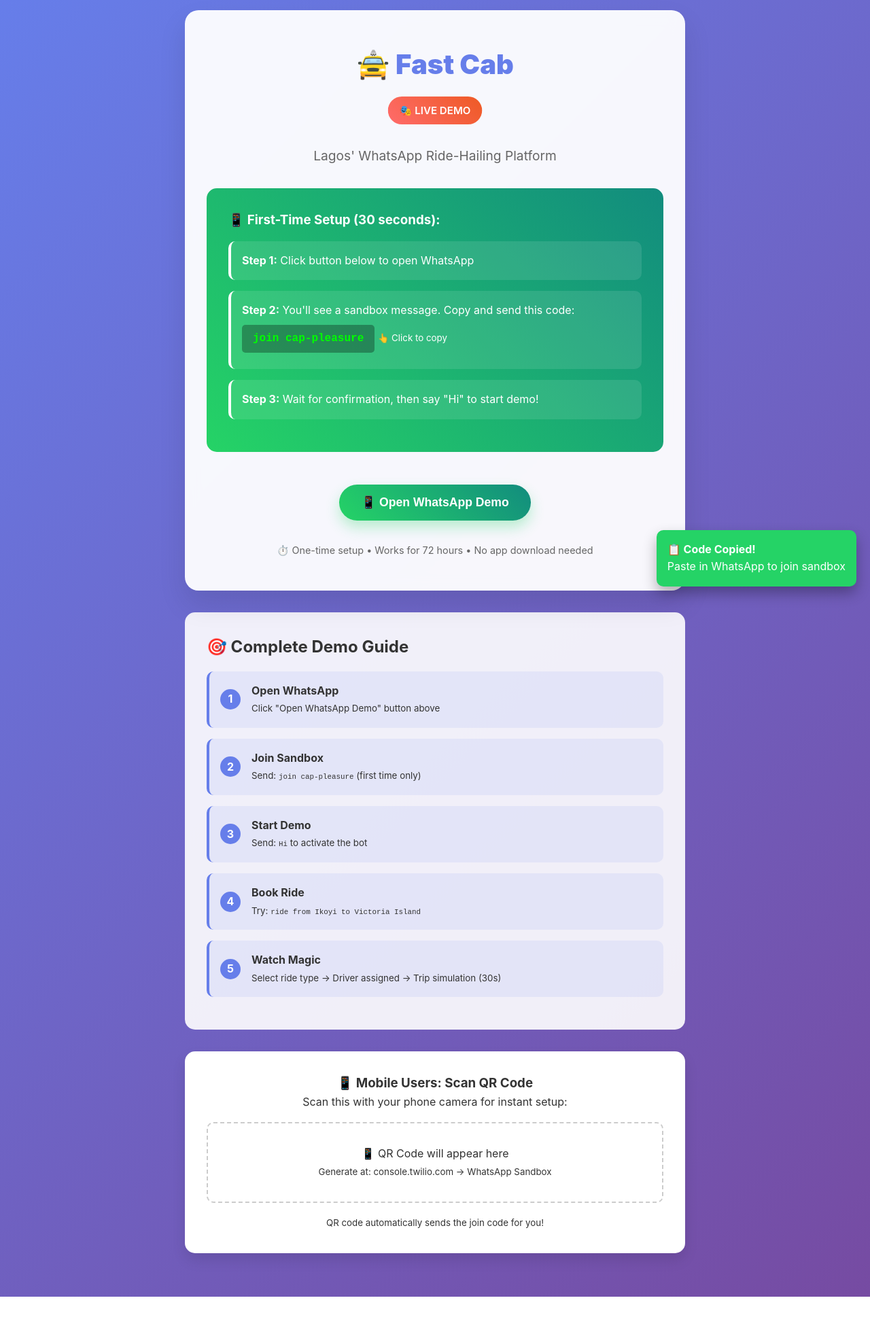
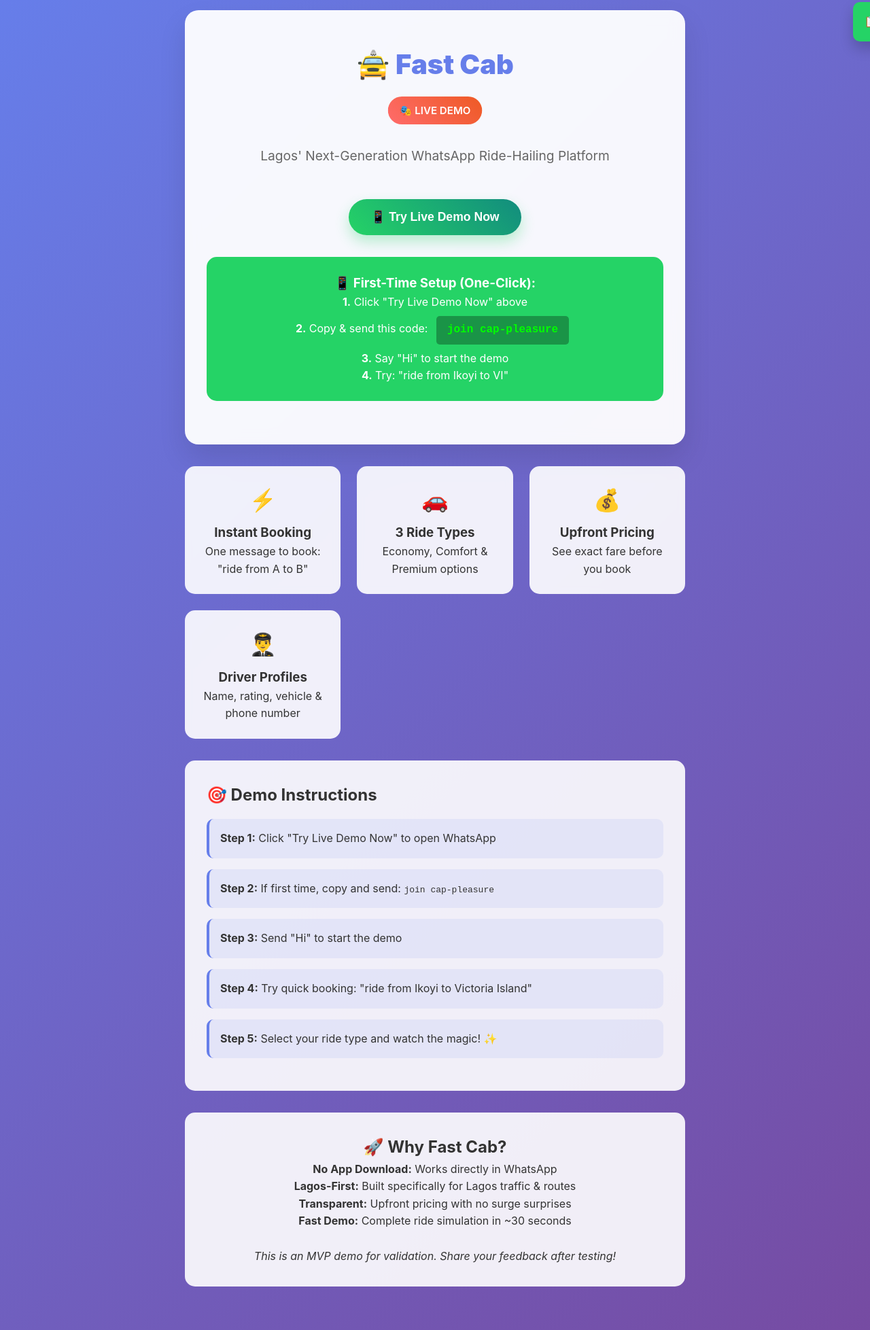
Before and after one commit to Tombra-top/fast-cab-website, a website: page index.html in a window 1280 px wide. Shown: the part 17-1974 px from the top of the page at 68% size. Before the commit the page ends 1925 px from the top, so only its background shows below. Drawn offline with Linux system fonts and the light colour scheme.

Commit message:
Enhanced sandbox setup instructions

```diff
--- a/index.html
+++ b/index.html
@@ -62,41 +62,6 @@
             100% { transform: scale(1); }
         }
 
-        .sandbox-steps {
-            background: linear-gradient(45deg, #25D366, #128C7E);
-            color: white;
-            padding: 2rem;
-            border-radius: 15px;
-            margin: 2rem 0;
-            text-align: left;
-        }
-
-        .sandbox-step {
-            background: rgba(255, 255, 255, 0.1);
-            margin: 1rem 0;
-            padding: 1rem;
-            border-radius: 10px;
-            border-left: 4px solid white;
-        }
-
-        .sandbox-code {
-            background: rgba(0, 0, 0, 0.3);
-            color: #00ff00;
-            padding: 0.5rem 1rem;
-            border-radius: 5px;
-            font-family: 'Courier New', monospace;
-            font-weight: bold;
-            display: inline-block;
-            margin: 0.5rem 0;
-            cursor: pointer;
-            transition: all 0.3s ease;
-        }
-
-        .sandbox-code:hover {
-            background: rgba(0, 0, 0, 0.5);
-            transform: scale(1.05);
-        }
-
         .cta-button {
             background: linear-gradient(45deg, #25D366, #128C7E);
             color: white;
@@ -111,6 +76,8 @@
             margin: 1rem;
             transition: all 0.3s ease;
             box-shadow: 0 10px 20px rgba(37, 211, 102, 0.3);
+            position: relative;
+            overflow: hidden;
         }
 
         .cta-button:hover {
@@ -118,7 +85,72 @@
             box-shadow: 0 15px 30px rgba(37, 211, 102, 0.4);
         }
 
-        .step-by-step {
+        .cta-button:active {
+            transform: translateY(-1px);
+        }
+
+        .cta-button.loading {
+            background: linear-gradient(45deg, #128C7E, #25D366);
+            animation: loading-gradient 1.5s ease-in-out infinite;
+        }
+
+        @keyframes loading-gradient {
+            0%, 100% { background-position: 0% 50%; }
+            50% { background-position: 100% 50%; }
+        }
+
+        .sandbox-info {
+            background: #25D366;
+            color: white;
+            padding: 1.5rem;
+            border-radius: 15px;
+            margin: 1rem 0;
+        }
+
+        .sandbox-code {
+            background: rgba(0, 0, 0, 0.3);
+            color: #00ff00;
+            padding: 0.5rem 1rem;
+            border-radius: 5px;
+            font-family: 'Courier New', monospace;
+            font-weight: bold;
+            display: inline-block;
+            margin: 0.5rem;
+            cursor: pointer;
+            transition: all 0.3s ease;
+        }
+
+        .sandbox-code:hover {
+            background: rgba(0, 0, 0, 0.5);
+            transform: scale(1.05);
+        }
+
+        .features {
+            display: grid;
+            grid-template-columns: repeat(auto-fit, minmax(200px, 1fr));
+            gap: 1.5rem;
+            margin: 2rem 0;
+        }
+
+        .feature {
+            background: rgba(255, 255, 255, 0.9);
+            padding: 1.5rem;
+            border-radius: 15px;
+            backdrop-filter: blur(5px);
+            transform: translateY(0);
+            transition: transform 0.3s ease;
+        }
+
+        .feature:hover {
+            transform: translateY(-5px);
+        }
+
+        .feature-icon {
+            font-size: 2rem;
+            margin-bottom: 0.5rem;
+        }
+
+        .instructions {
             background: rgba(255, 255, 255, 0.9);
             border-radius: 15px;
             padding: 2rem;
@@ -127,61 +159,51 @@
         }
 
         .step {
-            display: flex;
-            align-items: center;
             margin: 1rem 0;
             padding: 1rem;
             background: rgba(102, 126, 234, 0.1);
             border-radius: 10px;
             border-left: 4px solid #667eea;
+            transition: all 0.3s ease;
         }
 
-        .step-number {
-            background: #667eea;
-            color: white;
-            width: 30px;
-            height: 30px;
-            border-radius: 50%;
-            display: flex;
-            align-items: center;
-            justify-content: center;
-            font-weight: bold;
-            margin-right: 1rem;
-            flex-shrink: 0;
+        .step:hover {
+            background: rgba(102, 126, 234, 0.15);
+            transform: translateX(5px);
         }
 
-        .qr-section {
-            background: white;
+        .social-proof {
+            background: rgba(255, 255, 255, 0.9);
             border-radius: 15px;
             padding: 2rem;
             margin: 2rem 0;
-            box-shadow: 0 10px 20px rgba(0, 0, 0, 0.1);
         }
 
         .notification {
             position: fixed;
-            bottom: 20px;
+            top: 20px;
             right: 20px;
             background: #25D366;
             color: white;
             padding: 1rem;
             border-radius: 10px;
-            box-shadow: 0 10px 20px rgba(0, 0, 0, 0.3);
-            transform: translateY(100px);
+            box-shadow: 0 10px 20px rgba(0, 0, 0, 0.2);
+            transform: translateX(300px);
             transition: transform 0.3s ease;
             z-index: 1000;
-            max-width: 300px;
         }
 
         .notification.show {
-            transform: translateY(0);
+            transform: translateX(0);
         }
 
         @media (max-width: 768px) {
             .container { padding: 1rem; }
             .hero { padding: 2rem 1rem; }
             .logo { font-size: 2rem; }
-            .cta-button { width: 90%; margin: 0.5rem 0; }
+            .cta-button { width: 100%; margin: 0.5rem 0; }
+            .notification { right: 10px; left: 10px; transform: translateY(-100px); }
+            .notification.show { transform: translateY(0); }
         }
     </style>
 </head>
@@ -190,114 +212,94 @@
         <div class="hero">
             <div class="logo">🚖 Fast Cab</div>
             <div class="demo-badge">🎭 LIVE DEMO</div>
-            <div class="tagline">Lagos' WhatsApp Ride-Hailing Platform</div>
+            <div class="tagline">Lagos' Next-Generation WhatsApp Ride-Hailing Platform</div>
 
-            <!-- Sandbox Instructions -->
-            <div class="sandbox-steps">
-                <h3>📱 First-Time Setup (30 seconds):</h3>
-
-                <div class="sandbox-step">
-                    <strong>Step 1:</strong> Click button below to open WhatsApp
-                </div>
-
-                <div class="sandbox-step">
-                    <strong>Step 2:</strong> You'll see a sandbox message. Copy and send this code:
-                    <div class="sandbox-code" onclick="copySandboxCode()" id="sandbox-code">
-                        join cap-pleasure
-                    </div>
-                    <small>👆 Click to copy</small>
-                </div>
-
-                <div class="sandbox-step">
-                    <strong>Step 3:</strong> Wait for confirmation, then say "Hi" to start demo!
-                </div>
-            </div>
-
+            <!-- Fixed CTA Button -->
             <button class="cta-button" onclick="startDemo()" id="demo-button">
-                📱 Open WhatsApp Demo
+                📱 Try Live Demo Now
             </button>
 
-            <p style="font-size: 0.9rem; color: #666; margin-top: 1rem;">
-                ⏱️ One-time setup • Works for 72 hours • No app download needed
-            </p>
+            <div class="sandbox-info">
+                <h3>📱 First-Time Setup (One-Click):</h3>
+                <p><strong>1.</strong> Click "Try Live Demo Now" above</p>
+                <p><strong>2.</strong> Copy & send this code:
+                    <span class="sandbox-code" onclick="copySandboxCode()" id="sandbox-code">
+                        join cap-pleasure
+                    </span>
+                </p>
+                <p><strong>3.</strong> Say "Hi" to start the demo</p>
+                <p><strong>4.</strong> Try: "ride from Ikoyi to VI"</p>
+            </div>
         </div>
 
-        <!-- Step by step visual guide -->
-        <div class="step-by-step">
-            <h2>🎯 Complete Demo Guide</h2>
+        <div class="features">
+            <div class="feature">
+                <div class="feature-icon">⚡</div>
+                <h3>Instant Booking</h3>
+                <p>One message to book: "ride from A to B"</p>
+            </div>
+            <div class="feature">
+                <div class="feature-icon">🚗</div>
+                <h3>3 Ride Types</h3>
+                <p>Economy, Comfort & Premium options</p>
+            </div>
+            <div class="feature">
+                <div class="feature-icon">💰</div>
+                <h3>Upfront Pricing</h3>
+                <p>See exact fare before you book</p>
+            </div>
+            <div class="feature">
+                <div class="feature-icon">👨‍✈️</div>
+                <h3>Driver Profiles</h3>
+                <p>Name, rating, vehicle & phone number</p>
+            </div>
+        </div>
+
+        <div class="instructions">
+            <h2>🎯 Demo Instructions</h2>
 
             <div class="step">
-                <div class="step-number">1</div>
-                <div>
-                    <strong>Open WhatsApp</strong><br>
-                    <small>Click "Open WhatsApp Demo" button above</small>
-                </div>
+                <strong>Step 1:</strong> Click "Try Live Demo Now" to open WhatsApp
             </div>
 
             <div class="step">
-                <div class="step-number">2</div>
-                <div>
-                    <strong>Join Sandbox</strong><br>
-                    <small>Send: <code>join cap-pleasure</code> (first time only)</small>
-                </div>
+                <strong>Step 2:</strong> If first time, copy and send: <code>join cap-pleasure</code>
             </div>
 
             <div class="step">
-                <div class="step-number">3</div>
-                <div>
-                    <strong>Start Demo</strong><br>
-                    <small>Send: <code>Hi</code> to activate the bot</small>
-                </div>
+                <strong>Step 3:</strong> Send "Hi" to start the demo
             </div>
 
             <div class="step">
-                <div class="step-number">4</div>
-                <div>
-                    <strong>Book Ride</strong><br>
-                    <small>Try: <code>ride from Ikoyi to Victoria Island</code></small>
-                </div>
+                <strong>Step 4:</strong> Try quick booking: "ride from Ikoyi to Victoria Island"
             </div>
 
             <div class="step">
-                <div class="step-number">5</div>
-                <div>
-                    <strong>Watch Magic</strong><br>
-                    <small>Select ride type → Driver assigned → Trip simulation (30s)</small>
-                </div>
+                <strong>Step 5:</strong> Select your ride type and watch the magic! ✨
             </div>
         </div>
 
-        <!-- QR Code Alternative -->
-        <div class="qr-section">
-            <h3>📱 Mobile Users: Scan QR Code</h3>
-            <p>Scan this with your phone camera for instant setup:</p>
-
-            <!-- You'll need to generate this QR code with your sandbox details -->
-            <div style="margin: 1rem 0; padding: 2rem; border: 2px dashed #ccc; border-radius: 10px;">
-                <p>📱 QR Code will appear here</p>
-                <small>Generate at: console.twilio.com → WhatsApp Sandbox</small>
-            </div>
-
-            <p><small>QR code automatically sends the join code for you!</small></p>
+        <div class="social-proof">
+            <h2>🚀 Why Fast Cab?</h2>
+            <p><strong>No App Download:</strong> Works directly in WhatsApp</p>
+            <p><strong>Lagos-First:</strong> Built specifically for Lagos traffic & routes</p>
+            <p><strong>Transparent:</strong> Upfront pricing with no surge surprises</p>
+            <p><strong>Fast Demo:</strong> Complete ride simulation in ~30 seconds</p>
+            <br>
+            <p><em>This is an MVP demo for validation. Share your feedback after testing!</em></p>
         </div>
     </div>
 
+    <!-- Notification for feedback -->
     <div id="notification" class="notification">
-        <strong>📋 Code Copied!</strong><br>
-        Paste in WhatsApp to join sandbox
+        📋 Code copied! Paste in WhatsApp
     </div>
 
     <script>
-        // Get your actual sandbox code from Twilio Console
-        const SANDBOX_CODE = "cap-pleasure"; // Replace with your actual code
-
         function copySandboxCode() {
-            const code = `join ${SANDBOX_CODE}`;
+            const code = "join cap-pleasure";
             navigator.clipboard.writeText(code).then(() => {
-                document.getElementById('notification').classList.add('show');
-                setTimeout(() => {
-                    document.getElementById('notification').classList.remove('show');
-                }, 3000);
+                showNotification('📋 Code copied! Paste in WhatsApp');
             }).catch(() => {
                 // Fallback for older browsers
                 const textArea = document.createElement('textarea');
@@ -306,70 +308,71 @@
                 textArea.select();
                 document.execCommand('copy');
                 document.body.removeChild(textArea);
-
-                document.getElementById('notification').classList.add('show');
-                setTimeout(() => {
-                    document.getElementById('notification').classList.remove('show');
-                }, 3000);
+                showNotification('📋 Code copied! Paste in WhatsApp');
             });
         }
 
+        function showNotification(message) {
+            const notification = document.getElementById('notification');
+            notification.innerHTML = message;
+            notification.classList.add('show');
+            setTimeout(() => {
+                notification.classList.remove('show');
+            }, 3000);
+        }
+
         function startDemo() {
+            const button = document.getElementById('demo-button');
             const whatsappNumber = "14155238886";
-            const joinMessage = `join ${SANDBOX_CODE}`;
+            const message = "Hi! I want to try the Fast Cab demo";
 
-            // Create WhatsApp URL with join message pre-filled
-            const waUrl = `https://wa.me/${whatsappNumber}?text=${encodeURIComponent(joinMessage)}`;
+            // Update button state
+            button.classList.add('loading');
+            button.innerHTML = '🔄 Opening WhatsApp...';
 
-            // Open WhatsApp
-            window.open(waUrl, '_blank');
+            // Create WhatsApp URL
+            const waUrl = `https://wa.me/${whatsappNumber}?text=${encodeURIComponent(message)}`;
 
-            // Update button
-            const button = document.getElementById('demo-button');
-            button.innerHTML = '✅ WhatsApp Opened!';
-            button.style.background = 'linear-gradient(45deg, #128C7E, #25D366)';
+            // Detect device and open appropriately
+            const isMobile = /Android|webOS|iPhone|iPad|iPod|BlackBerry|IEMobile|Opera Mini/i.test(navigator.userAgent);
 
-            // Show helpful message
+            if (isMobile) {
+                window.location.href = waUrl;
+            } else {
+                window.open(waUrl, '_blank');
+            }
+
+            // Show helpful notification
             setTimeout(() => {
-                const notification = document.getElementById('notification');
-                notification.innerHTML = '<strong>📱 Next Step:</strong><br>Send the join code in WhatsApp!';
-                notification.style.background = '#ff9500';
-                notification.classList.add('show');
-            }, 2000);
+                showNotification('📱 WhatsApp opened! Follow the setup steps if needed.');
+            }, 1000);
 
             // Reset button
             setTimeout(() => {
-                button.innerHTML = '📱 Open WhatsApp Demo';
-                button.style.background = 'linear-gradient(45deg, #25D366, #128C7E)';
+                button.classList.remove('loading');
+                button.innerHTML = '📱 Try Live Demo Now';
             }, 5000);
+
+            // Track demo starts
+            console.log('Fast Cab demo started');
         }
 
-        // Auto-update sandbox code on page load
+        // Enhanced button interactions
         document.addEventListener('DOMContentLoaded', function() {
-            // You can fetch the actual sandbox code from your Twilio account
-            document.getElementById('sandbox-code').textContent = `join ${SANDBOX_CODE}`;
+            const button = document.getElementById('demo-button');
+
+            button.addEventListener('mouseenter', function() {
+                if (!this.classList.contains('loading')) {
+                    this.innerHTML = '🚀 Start Demo Experience';
+                }
+            });
+
+            button.addEventListener('mouseleave', function() {
+                if (!this.classList.contains('loading')) {
+                    this.innerHTML = '📱 Try Live Demo Now';
+                }
+            });
         });
-
-        // Show welcome message for returning users
-        setTimeout(() => {
-            if (localStorage.getItem('fastcab-sandbox-joined')) {
-                const tooltip = document.createElement('div');
-                tooltip.style.cssText = `
-                    position: fixed;
-                    top: 20px;
-                    left: 50%;
-                    transform: translateX(-50%);
-                    background: #25D366;
-                    color: white;
-                    padding: 1rem 2rem;
-                    border-radius: 50px;
-                    z-index: 1000;
-                `;
-                tooltip.innerHTML = '🎉 Welcome back! You can skip the sandbox step.';
-                document.body.appendChild(tooltip);
-                setTimeout(() => tooltip.remove(), 5000);
-            }
-        }, 1000);
     </script>
 </body>
 </html>
```
